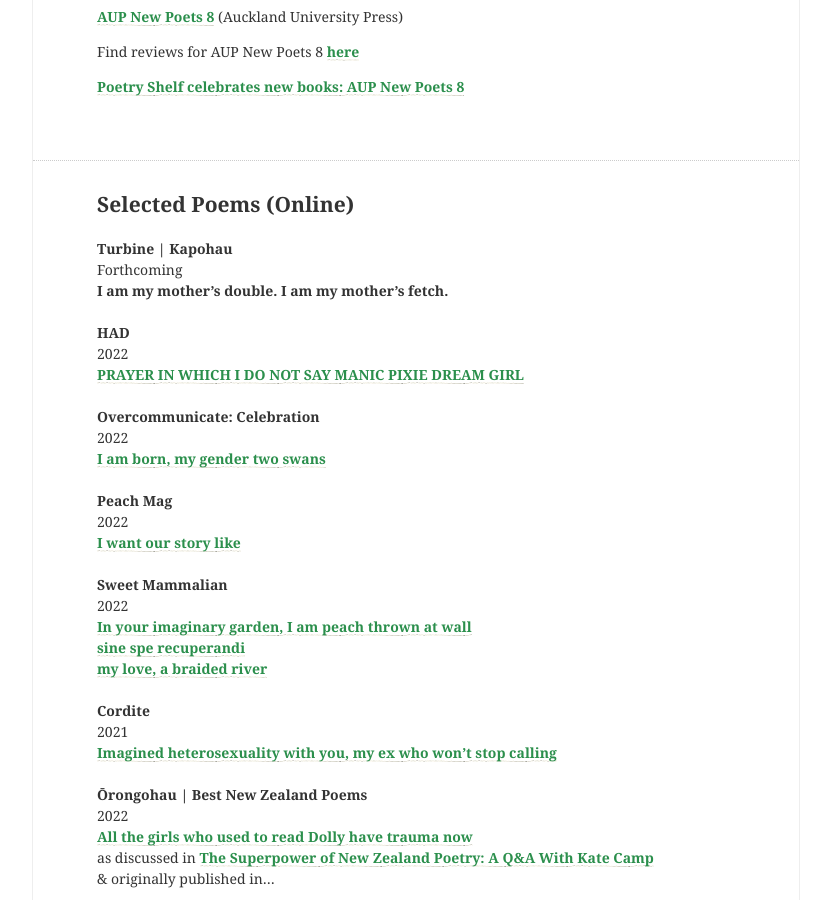
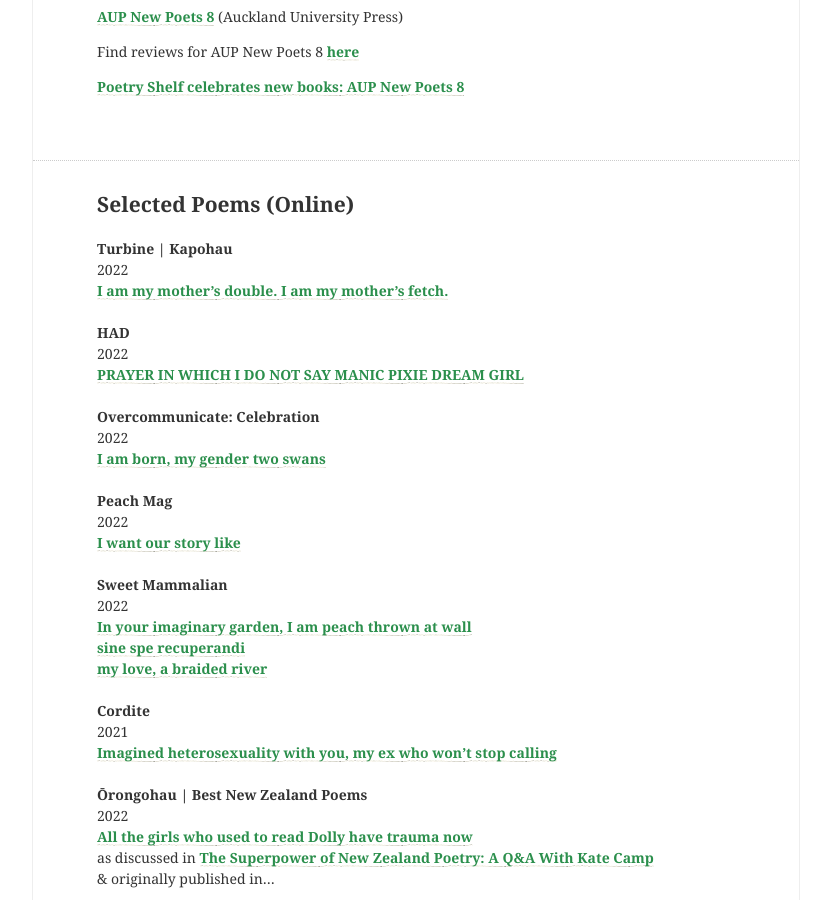
Before and after one commit to lilyholloway/lilyholloway.github.io, a Jekyll site: the page built from cv.md, in a window 1280 px wide and 900 px high, scrolled down 454 px. Shown: the whole window, without its empty margins (224-1055 px from the left). Built offline with Jekyll 4.4.1, drawn with Linux system fonts in a browser that asks for light colours; nearby versions of some CDN libraries.

Commit message:
Update cv.md

```diff
--- a/cv.md
+++ b/cv.md
@@ -15,8 +15,8 @@
 ---
 ## **Selected Poems** (Online)<br>
 **Turbine | Kapohau**<br>
- Forthcoming<br>
-**I am my mother's double. I am my mother's fetch.**<br>
+ 2022<br>
+**<a href="http://turbinekapohau.org.nz/2022-contents-poetry-lily-holloway/">I am my mother's double. I am my mother's fetch.</a>**<br>
 <br>
 **HAD**<br>
  2022<br>
```
